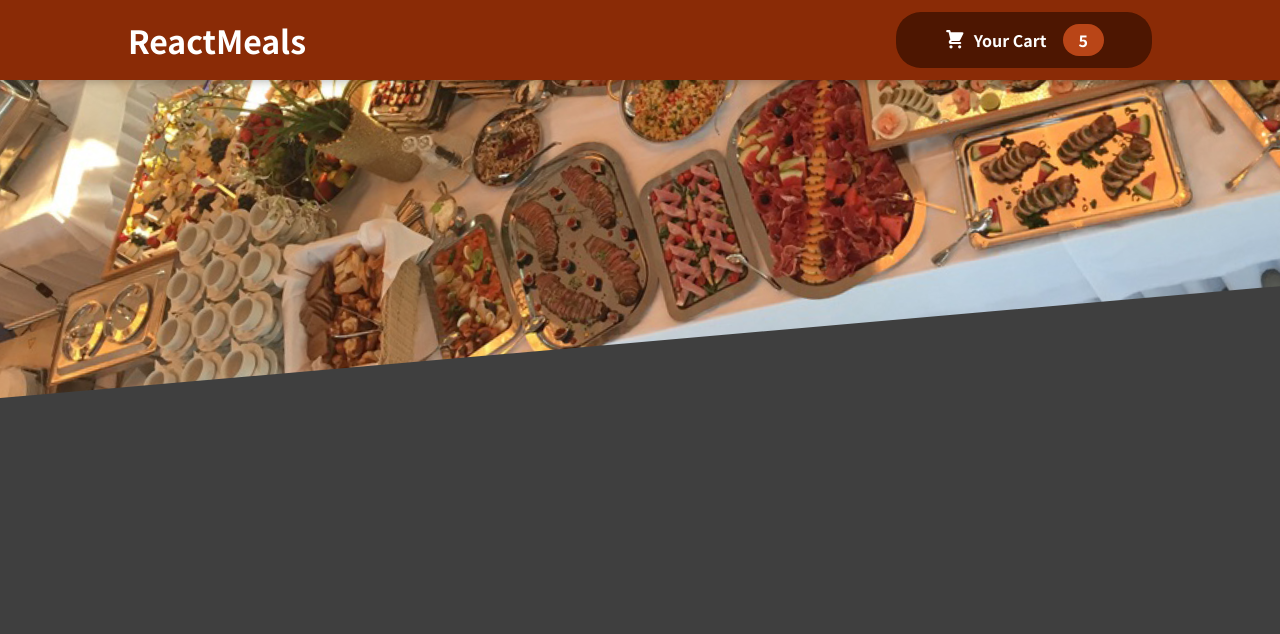
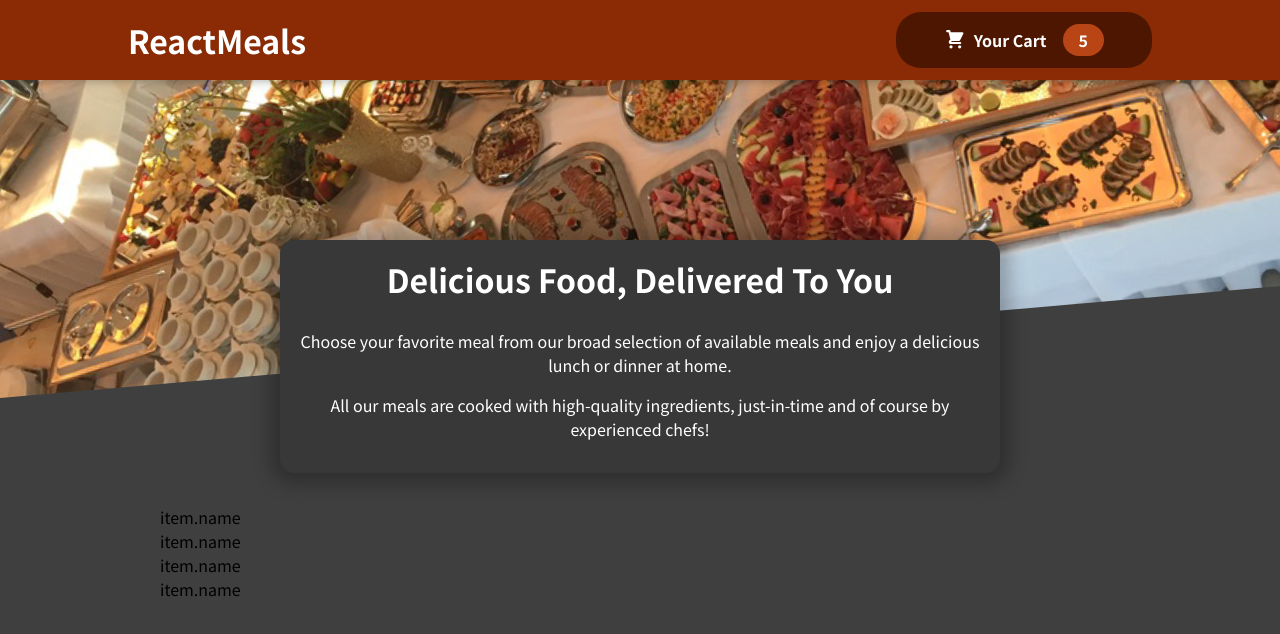
Before and after one commit to Mohit-Monu/restaurant-app, a React (Create React App) app: page / in a window 1280 px wide. Shown: the top 634 px of the page. Built offline with nearby package versions, Linux system fonts and the light colour scheme.

Commit message:
Add Restaurant Summary

```diff
--- a/src/App.js
+++ b/src/App.js
@@ -1,10 +1,13 @@
 import { Fragment } from "react";
 import Header from "./components/Layout/Header";
-
+import Meals from "./components/Meals/Meals"
 function App() {
   return (
     <Fragment>
       <Header/>
+      <main>
+        <Meals/>
+      </main>
     </Fragment>
   );
 }
--- /dev/null
+++ b/src/components/Meals/AvailableMeals.js
@@ -0,0 +1,40 @@
+import classes from "./AvailableMeals.module.css"
+const DUMMY_MEALS = [
+    {
+      id: 'm1',
+      name: 'Sushi',
+      description: 'Finest fish and veggies',
+      price: 22.99,
+    },
+    {
+      id: 'm2',
+      name: 'Schnitzel',
+      description: 'A german specialty!',
+      price: 16.5,
+    },
+    {
+      id: 'm3',
+      name: 'Barbecue Burger',
+      description: 'American, raw, meaty',
+      price: 12.99,
+    },
+    {
+      id: 'm4',
+      name: 'Green Bowl',
+      description: 'Healthy...and green...',
+      price: 18.99,
+    },
+  ];
+function AvailableMeals(){
+    const mealsList =DUMMY_MEALS.map((item)=>(
+        <li>item.name</li>
+    ))
+      return(
+        <section className={classes.meals}>
+          <ul>
+            {mealsList}
+          </ul>
+        </section>
+      )
+  }
+export default AvailableMeals
--- /dev/null
+++ b/src/components/Meals/AvailableMeals.module.css
@@ -0,0 +1,24 @@
+.meals {
+    max-width: 60rem;
+    width: 90%;
+    margin: 2rem auto;
+    animation: meals-appear 1s ease-out forwards;
+  }
+
+  .meals ul {
+    list-style: none;
+    margin: 0;
+    padding: 0;
+  }
+
+  @keyframes meals-appear {
+    from {
+      opacity: 0;
+      transform: translateY(3rem);
+    }
+
+    to {
+      opacity: 1;
+      transform: translateY(0);
+    }
+  }
--- /dev/null
+++ b/src/components/Meals/Meals.js
@@ -0,0 +1,12 @@
+import { Fragment } from "react"
+import MealsSummary from "./MealsSummary"
+import AvailableMeals from "./AvailableMeals"
+function Meals(){
+    return(
+        <Fragment>
+            <MealsSummary/>
+            <AvailableMeals/>
+        </Fragment>
+    )
+}
+export default Meals
--- /dev/null
+++ b/src/components/Meals/MealsSummary.js
@@ -0,0 +1,18 @@
+import classes from "./MealsSummary.module.css";
+
+function MealsSummary() {
+  return (
+    <section className={classes.summary}>
+      <h2>Delicious Food, Delivered To You</h2>
+      <p>
+        Choose your favorite meal from our broad selection of available meals
+        and enjoy a delicious lunch or dinner at home.
+      </p>
+      <p>
+        All our meals are cooked with high-quality ingredients, just-in-time and
+        of course by experienced chefs!
+      </p>
+    </section>
+  );
+}
+export default MealsSummary;
--- /dev/null
+++ b/src/components/Meals/MealsSummary.module.css
@@ -0,0 +1,18 @@
+.summary {
+    text-align: center;
+    max-width: 45rem;
+    width: 90%;
+    margin: auto;
+    margin-top: -10rem;
+    position: relative;
+    background-color: #383838;
+    color: white;
+    border-radius: 14px;
+    padding: 1rem;
+    box-shadow: 0 1px 18px 10px rgba(0, 0, 0, 0.25);
+  }
+
+  .summary h2 {
+    font-size: 2rem;
+    margin-top: 0;
+  }
```
Also changed, not shown: 1 other file (tests, documents, lock files or other folders).
